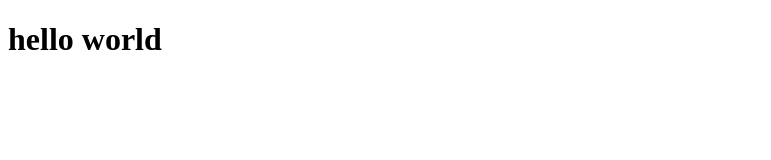
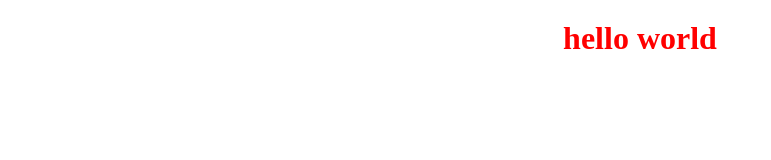
Before and after one commit to drp7/test, a plain HTML site: page index.html in a window 1280 px wide. Shown: the whole page, without its empty margins (0-771 px from the left). Drawn offline with Linux system fonts and the light colour scheme.

Commit message:
style added for indesx html

```diff
--- a/index.html
+++ b/index.html
@@ -3,6 +3,7 @@
 <head>
     <meta charset="UTF-8">
     <meta name="viewport" content="width=device-width, initial-scale=1.0">
+    <link rel="stylesheet" href="style.css">
     <title>Document</title>
 </head>
 <body>
--- a/style.css
+++ b/style.css
@@ -0,0 +1,7 @@
+h1{
+    font-size: 2em;
+    color: red;
+    text-align: center;
+    margin-top: 20px;
+
+}
```
